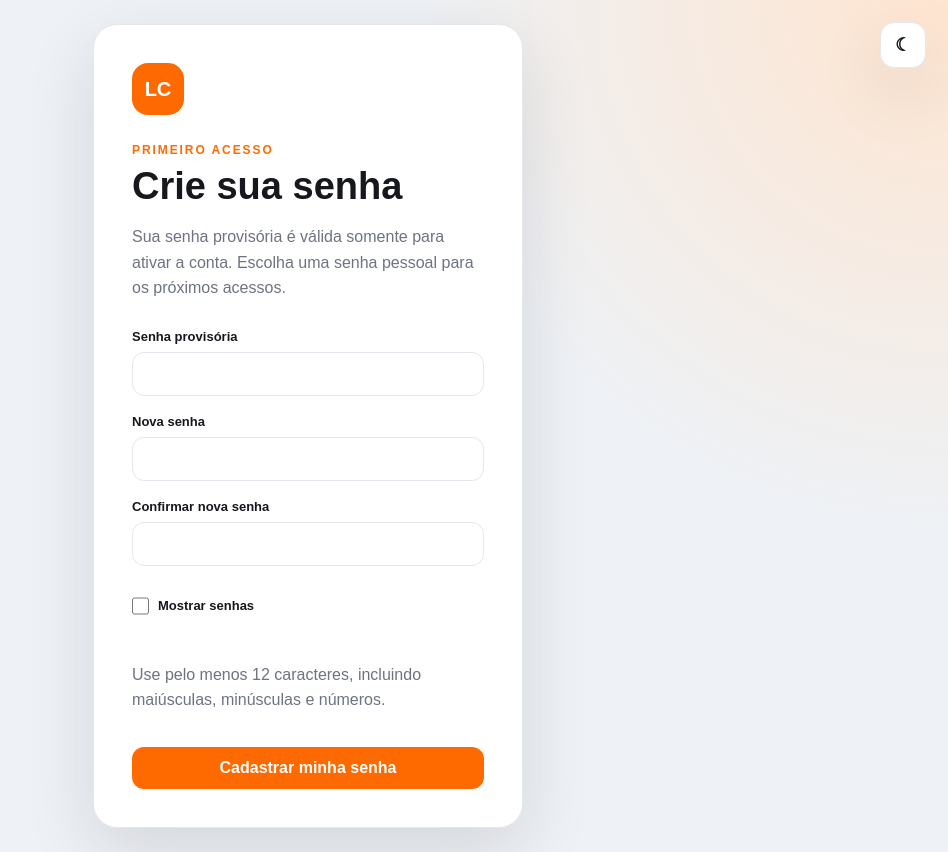
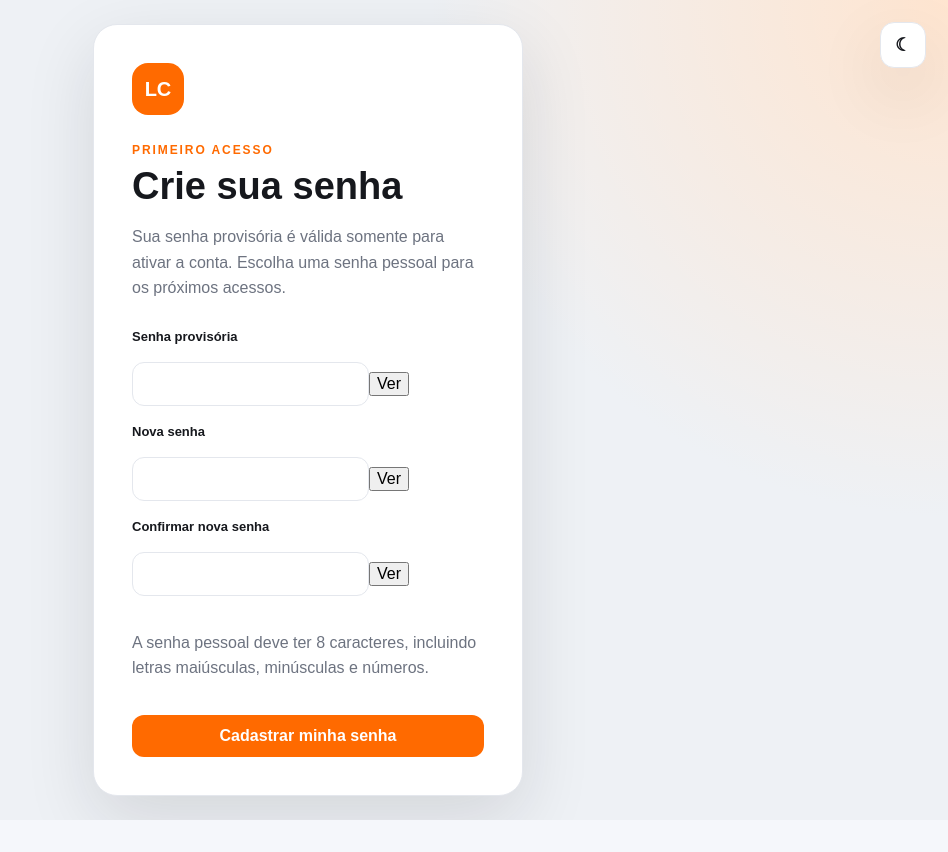
Before and after one commit to AlissonMeesPersonal/leadscomercial, a Next.js app: page /ativar-senha in a window 1280 px wide. Shown: the whole page, without its empty margins (332-1280 px from the left). After the commit the page ends 820 px from the top, so only its background shows below. Built offline with nearby package versions, Linux system fonts and the light colour scheme.

Commit message:
feat: show/hide controls and eight-character password setup

```diff
--- a/app/ativar-senha/page.tsx
+++ b/app/ativar-senha/page.tsx
@@ -11,7 +11,8 @@ export default function ActivatePasswordPage() {
   const [temporaryPassword,setTemporaryPassword]=useState("");
   const [password,setPassword]=useState("");
   const [confirmation,setConfirmation]=useState("");
-  const [showPassword,setShowPassword]=useState(false);
+  const [visibleFields,setVisibleFields]=useState({temporary:false,password:false,confirmation:false});
+  const toggleField=(field:keyof typeof visibleFields)=>setVisibleFields(current=>({...current,[field]:!current[field]}));
   const [error,setError]=useState("");
   const [busy,setBusy]=useState(false);
 
@@ -43,23 +44,40 @@ export default function ActivatePasswordPage() {
         <h1>Crie sua senha</h1>
         <p className="muted">Sua senha provisória é válida somente para ativar a conta. Escolha uma senha pessoal para os próximos acessos.</p>
         <form className="login-form" onSubmit={activate}>
-          <label>Senha provisória
-            <input type={showPassword?"text":"password"} autoComplete="current-password"
-              value={temporaryPassword} onChange={e=>setTemporaryPassword(e.target.value)} required />
-          </label>
-          <label>Nova senha
-            <input type={showPassword?"text":"password"} minLength={12} maxLength={128}
-              autoComplete="new-password" value={password} onChange={e=>setPassword(e.target.value)} required/>
-          </label>
-          <label>Confirmar nova senha
-            <input type={showPassword?"text":"password"} minLength={12} maxLength={128}
-              autoComplete="new-password" value={confirmation} onChange={e=>setConfirmation(e.target.value)} required/>
-          </label>
-          <label className="activation-show-password">
-            <input type="checkbox" checked={showPassword} onChange={e=>setShowPassword(e.target.checked)}/>
-            Mostrar senhas
-          </label>
-          <p className="muted">Use pelo menos 12 caracteres, incluindo maiúsculas, minúsculas e números.</p>
+          <label htmlFor="temporary-password">Senha provisória</label>
+          <div className="activation-password-field">
+            <input id="temporary-password" type={visibleFields.temporary?"text":"password"}
+              autoComplete="current-password" value={temporaryPassword}
+              onChange={e=>setTemporaryPassword(e.target.value)} required />
+            <button type="button" className="activation-eye-button"
+              aria-label={visibleFields.temporary?"Ocultar senha provisória":"Mostrar senha provisória"}
+              aria-pressed={visibleFields.temporary} onClick={()=>toggleField("temporary")}>
+              {visibleFields.temporary ? "Ocultar" : "Ver"}
+            </button>
+          </div>
+          <label htmlFor="new-password">Nova senha</label>
+          <div className="activation-password-field">
+            <input id="new-password" type={visibleFields.password?"text":"password"}
+              minLength={8} maxLength={8} autoComplete="new-password" value={password}
+              onChange={e=>setPassword(e.target.value)} required />
+            <button type="button" className="activation-eye-button"
+              aria-label={visibleFields.password?"Ocultar nova senha":"Mostrar nova senha"}
+              aria-pressed={visibleFields.password} onClick={()=>toggleField("password")}>
+              {visibleFields.password ? "Ocultar" : "Ver"}
+            </button>
+          </div>
+          <label htmlFor="confirm-password">Confirmar nova senha</label>
+          <div className="activation-password-field">
+            <input id="confirm-password" type={visibleFields.confirmation?"text":"password"}
+              minLength={8} maxLength={8} autoComplete="new-password" value={confirmation}
+              onChange={e=>setConfirmation(e.target.value)} required />
+            <button type="button" className="activation-eye-button"
+              aria-label={visibleFields.confirmation?"Ocultar confirmação":"Mostrar confirmação"}
+              aria-pressed={visibleFields.confirmation} onClick={()=>toggleField("confirmation")}>
+              {visibleFields.confirmation ? "Ocultar" : "Ver"}
+            </button>
+          </div>
+          <p className="muted">A senha pessoal deve ter 8 caracteres, incluindo letras maiúsculas, minúsculas e números.</p>
           {error && <div className="alert" role="alert">{error}</div>}
           <button className="primary-btn" disabled={busy}>{busy?"Validando...":"Cadastrar minha senha"}</button>
         </form>
```
